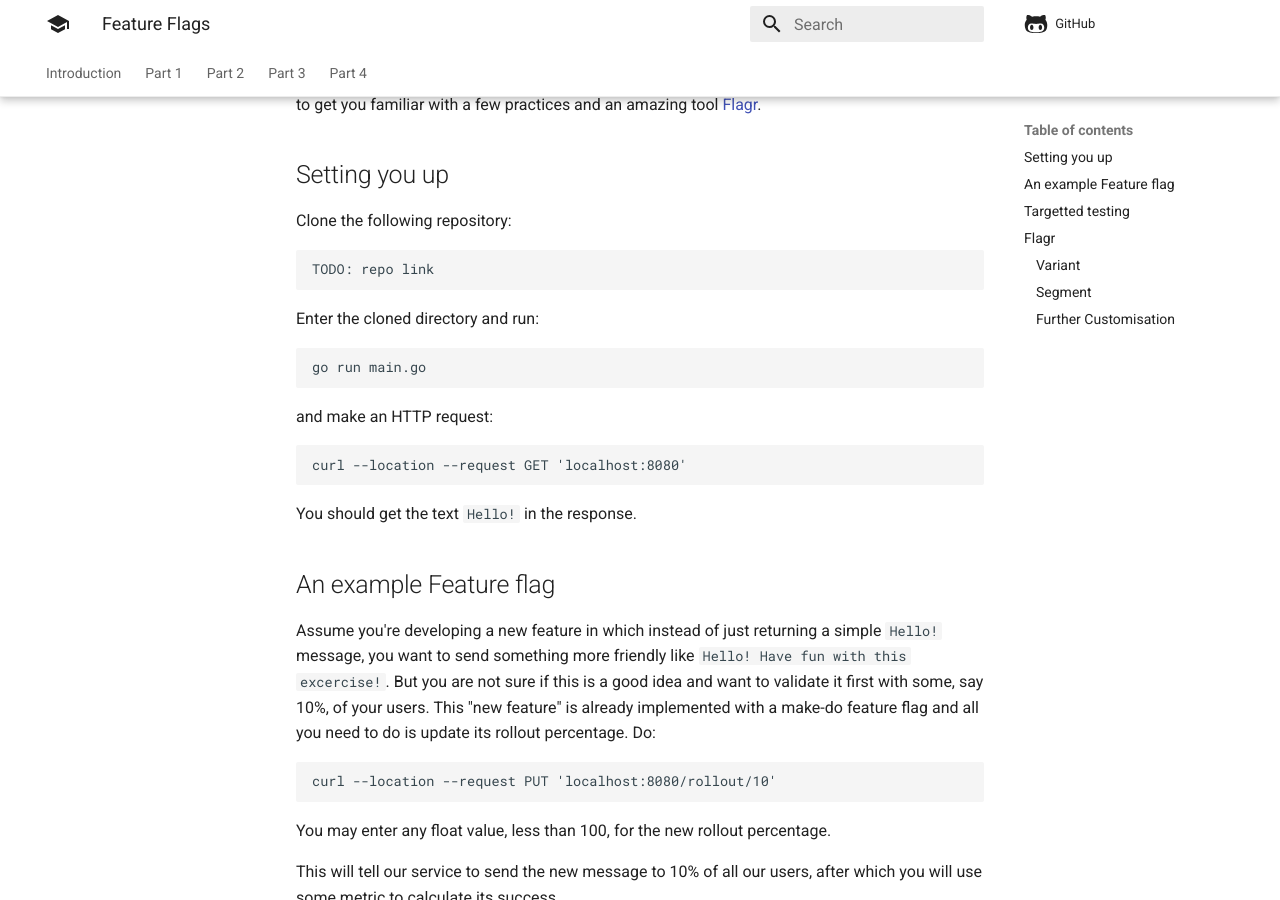
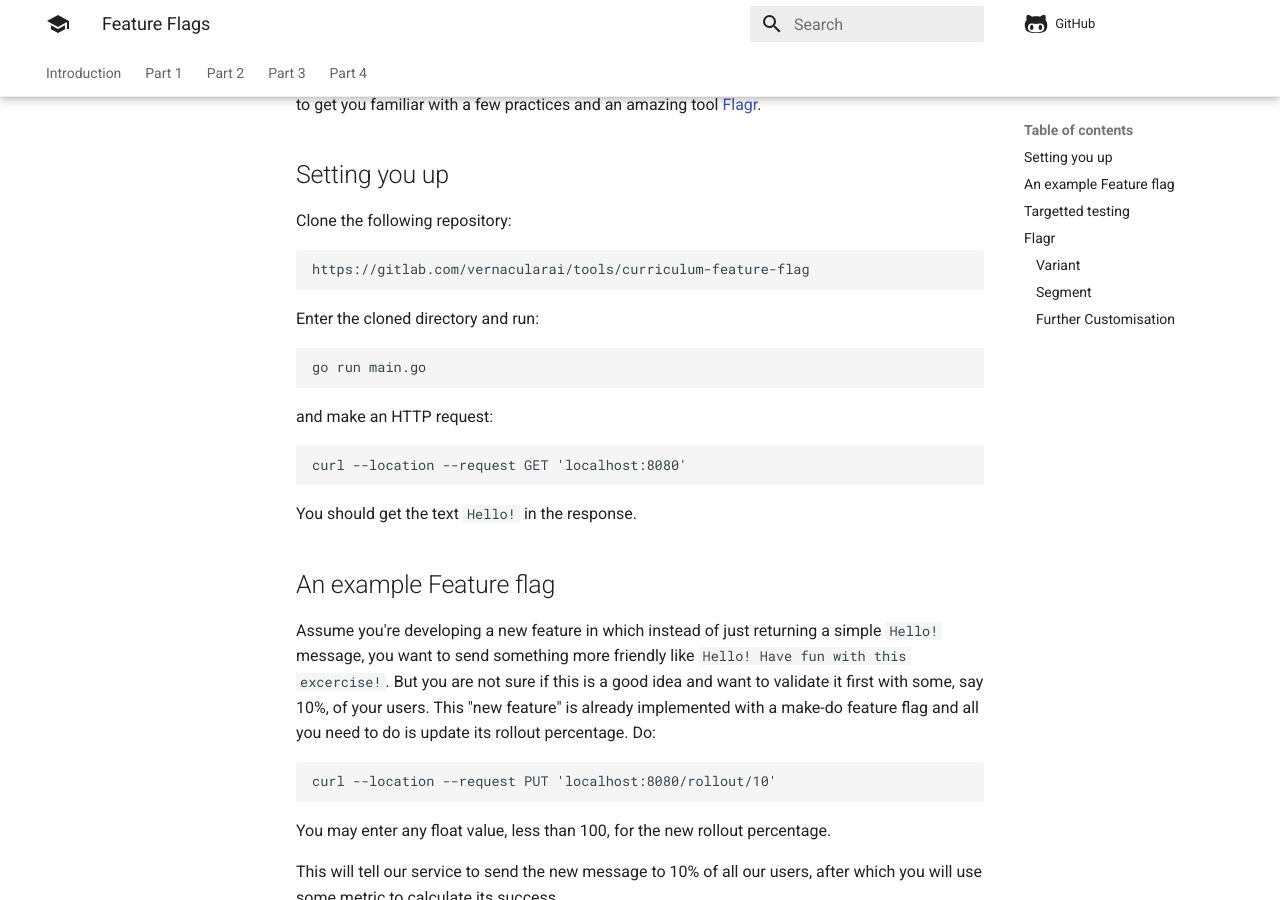
Before and after one commit to skit-ai/curriculum, an MkDocs documentation site: the page built from docs/feature-flags/index.md, in a window 1280 px wide and 900 px high, scrolled down 573 px. Built offline with MkDocs 1.6.1 and Material for MkDocs 9.7.7, drawn with Linux system fonts in a browser that asks for light colours; comment, search, counter and statistics services are not loaded.

Commit message:
update with flagr exercise repo

````diff
--- a/docs/feature-flags/index.md
+++ b/docs/feature-flags/index.md
@@ -21,7 +21,7 @@ Now that you understand the basic idea behind feature flags, let's get you set u
 Clone the following repository:
 
 ```
-TODO: repo link
+https://gitlab.com/vernacularai/tools/curriculum-feature-flag
 ```
 
 Enter the cloned directory and run:
````
